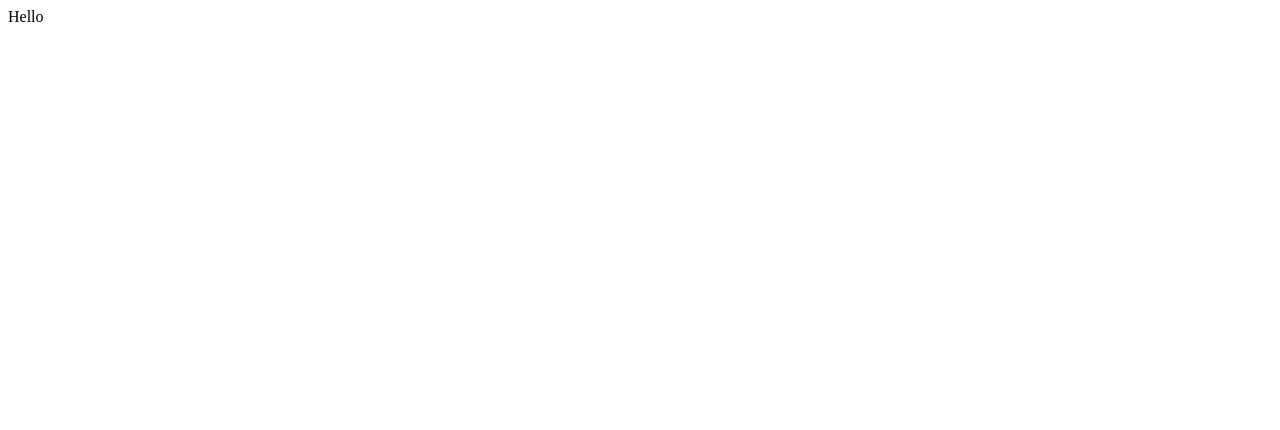
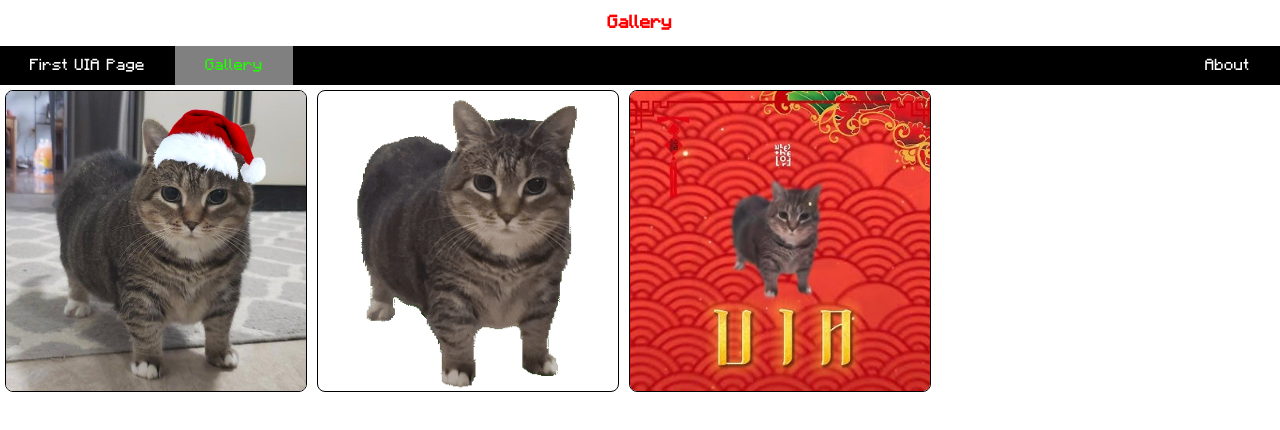
Before and after one commit to Ice-Lor/Ice-Lor.github.io, a plain HTML site: page MyUIA/UIA.html in a window 1280 px wide. Drawn offline with Linux system fonts and the light colour scheme.

Commit message:
new file:   MyUIA/About.html 	modified:   MyUIA/UIA.html 	modified:   MyUIA/index.html 	modified:   MyUIA/styles.css

```diff
--- a/MyUIA/UIA.html
+++ b/MyUIA/UIA.html
@@ -4,10 +4,21 @@
     <meta charset="UTF-8">
     <meta name="viewport" content="width=device-width, initial-scale=1.0">
     <title>UIA</title>
+    <link rel="stylesheet" href="styles.css">
 </head>
 <body>
-    <div>
-        Hello
-    </div>
+    <h1 style="text-align: center; color: red; font-size: large;"><b>Gallery</b></h1>
+    <ul class="navigation-bar">
+            <li> <a href="index.html">First UIA Page</a></li>
+            <li> <a href="UIA.html" class="active">Gallery</a></li>
+            <li style="float: right;"> <a href="About.html">About</a></li>
+    </ul>
+    <div style="padding: 5px;">
+        <div class="Gallery">
+            <img src="images/Christmas_Cat.jpg" alt="UIA Cat with christmas hat">
+            <img src="images/uia-cat-meo-uia.gif" alt="Gif of UIA cat">
+            <img src="images/UIA_Tet.jpg" alt="UIA in Lunar New Year">
+            </div>
+        </div>
 </body>
 </html>
--- a/MyUIA/styles.css
+++ b/MyUIA/styles.css
@@ -5,7 +5,11 @@
             url(fonts/MinecraftBoldItalic-1y1e.otf),
             url(fonts/MinecraftItalic-R8Mo.otf);
 }
-a:link {
+html,body{
+    margin: 0;
+    padding: 0;
+}
+a:link, a:visited {
         color: palevioletred;
         text-decoration: none;
     }
@@ -79,3 +83,52 @@ nav a:link
     border: 1px solid black;
     background-color: yellow;
 }
+
+.navigation-bar
+{
+    list-style: none;
+    overflow: hidden;
+    background-color: #000000;
+    width: 100%;
+    padding: 0;
+    margin: 0px;
+}
+
+.navigation-bar li
+{
+    float: left;
+}
+.navigation-bar li:hover
+{
+    background-color: gray;
+}
+
+.navigation-bar a:link,
+.navigation-bar :visited
+{
+    color: white;
+    text-decoration: none;
+    display: inline-block;
+    display: block;
+    color: #FFFFFF;
+    padding: 10px 30px;
+}
+
+.navigation-bar a.active
+{
+    background-color: gray;
+    color: rgb(31, 255, 1);
+}
+
+.Gallery
+        {
+            gap: 10px;
+            display: flex
+        }
+        .Gallery img
+        {
+            border: 1px solid black;
+            width: 300px;
+            object-fit: cover;
+            border-radius: 8px;
+        }
```
Also changed, not shown: MyUIA/About.html (added, +24 -0 lines), MyUIA/index.html (+6 -21 lines).
